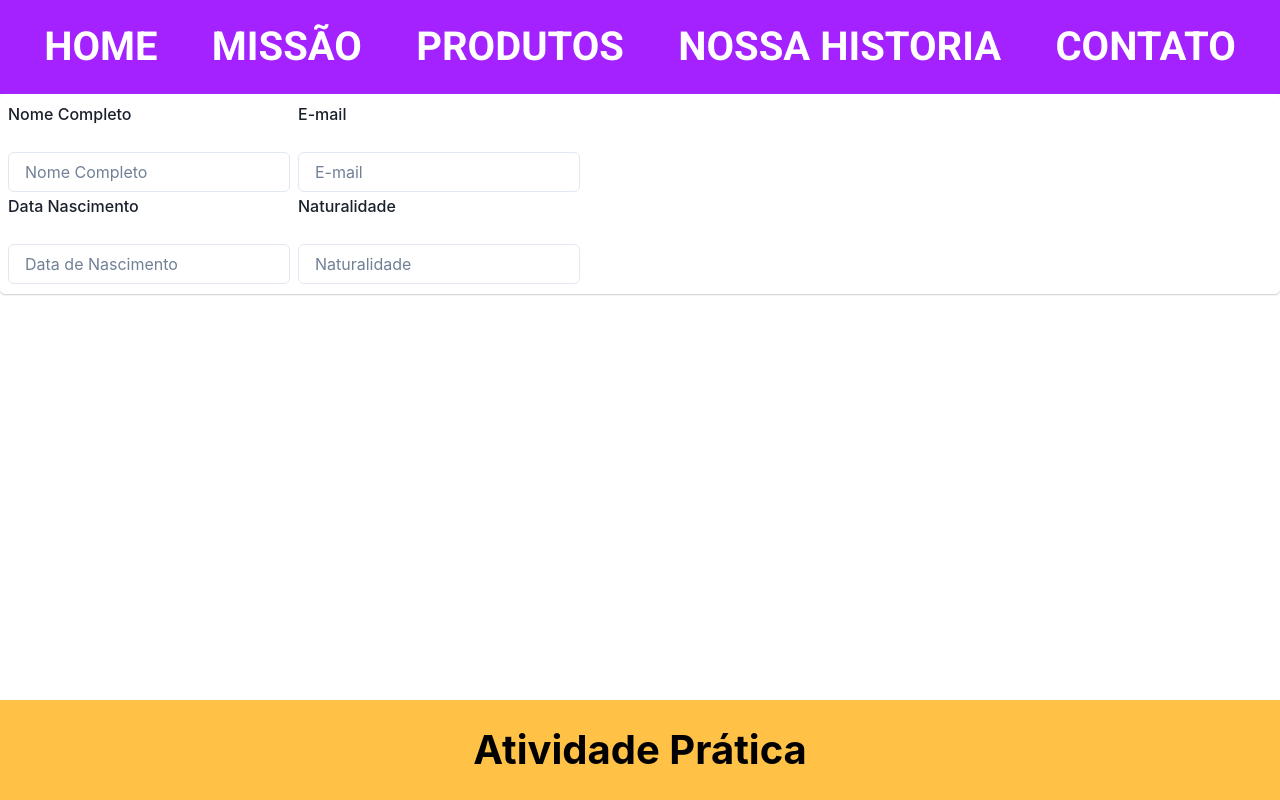
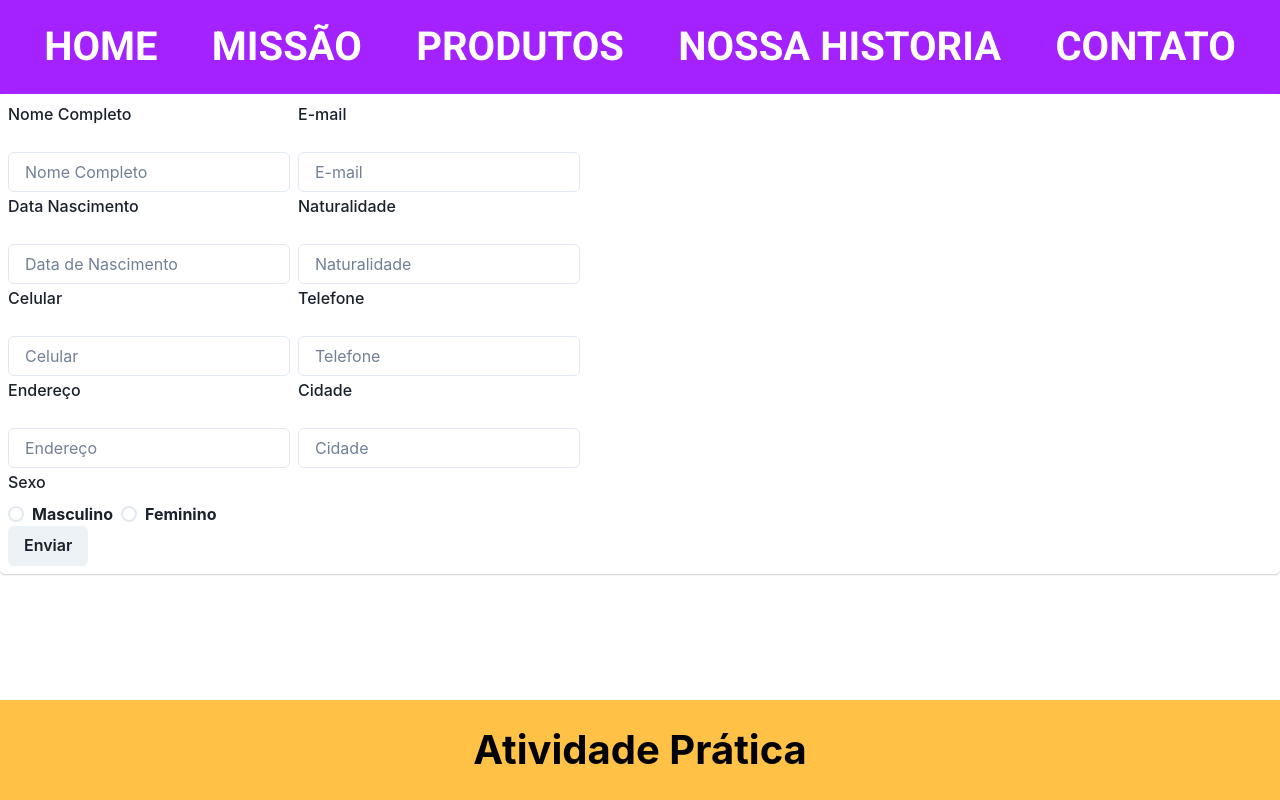
Before and after one commit to rpvfullstack/react-01, a React (Vite) app in the folder vite-project/: page /contato in a window 1280 px wide. Built offline with nearby package versions, Linux system fonts and the light colour scheme.

Commit message:
Complemento Formulário Contato

```diff
--- a/vite-project/src/Componentes/Contato.jsx
+++ b/vite-project/src/Componentes/Contato.jsx
@@ -33,11 +33,13 @@ export function Contato() {
               <Box>
                 <FormLabel>Nome Completo</FormLabel>
                 <Input id='nome' placeholder='Nome Completo' />
+
               </Box>
               <Box>
                 <FormLabel>E-mail</FormLabel>
                 <Input id='email' placeholder='E-mail' />
               </Box>
+
             </HStack>
 
             <HStack>
@@ -51,8 +53,44 @@ export function Contato() {
               </Box>
             </HStack>
 
+            <HStack>
+              <Box>
+                <FormLabel>Celular</FormLabel>
+                <Input id='cel' type="number" placeholder='Celular' />
+              </Box>
+              <Box>
+                <FormLabel>Telefone</FormLabel>
+                <Input id='tel' type="number" placeholder='Telefone' />
+              </Box>
+            </HStack>
 
+            <HStack>
+              <Box>
+                <FormLabel>Endereço</FormLabel>
+                <Input id='endereco' placeholder='Endereço' />
+              </Box>
+              <Box>
+                <FormLabel>Cidade</FormLabel>
+                <Input id='cidade' placeholder='Cidade' />
+              </Box>
+            </HStack>
 
+            <HStack>
+              <Box>
+                <FormLabel>Sexo</FormLabel>
+                <RadioGroup>
+                <HStack>
+                  <Radio value="Masculino">Masculino</Radio>
+                  <Radio value="Feminino">Feminino</Radio>
+                  </HStack>
+                </RadioGroup>
+              </Box>
+            </HStack>
+            <HStack>
+              <Button>
+                Enviar
+              </Button>
+            </HStack>
           </FormControl>
         </Center>
       </Flex>
```
